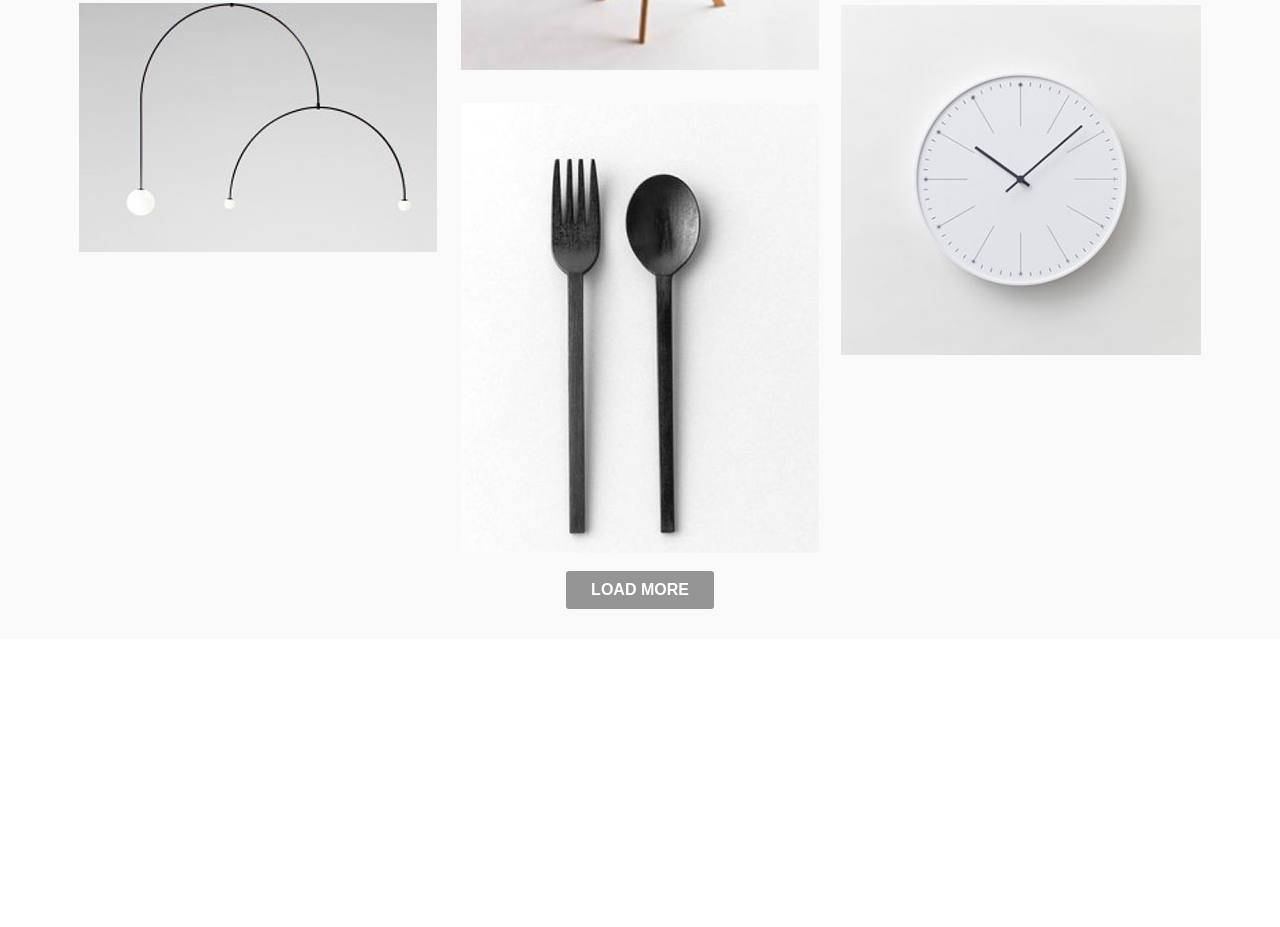
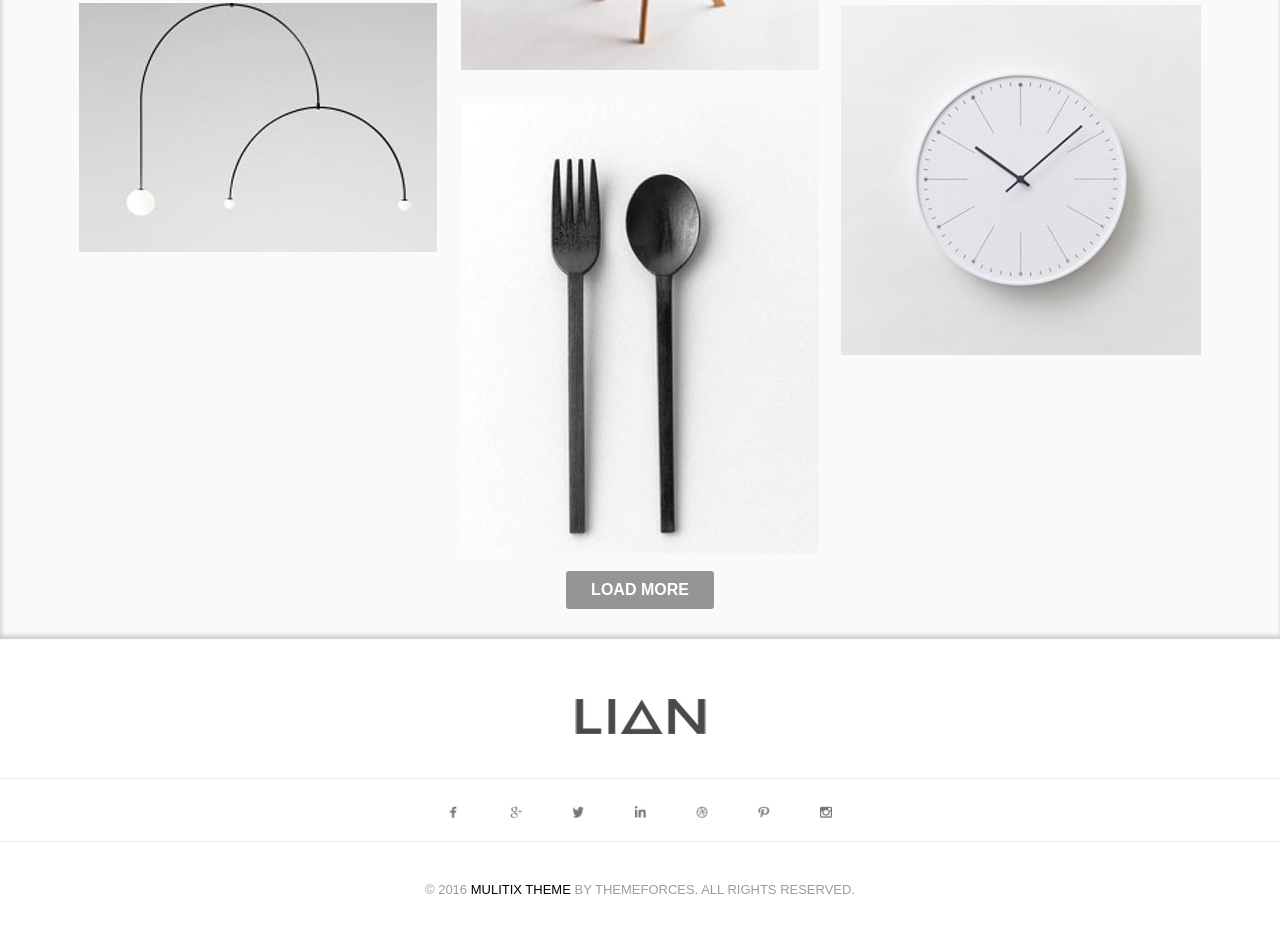
Before and after one commit to ARenatM/Lian, a plain HTML site: page index.html in a window 1280 px wide. Shown: the part 1388-2315 px from the top of the page. Before the commit the page ends 2027 px from the top, so only its background shows below. Drawn offline with nearby package versions, Linux system fonts and the light colour scheme.

Commit message:
final home

```diff
--- a/index.html
+++ b/index.html
@@ -5,7 +5,7 @@
     <meta charset="UTF-8">
     <meta name="viewport" content="width=device-width, initial-scale=1.0">
     <link rel="stylesheet" href="styles/style.css">
-    <title>Lian</title>
+    <title>Document</title>
 </head>
 
 <body>
@@ -14,9 +14,9 @@
         <div class="container">
             <div class="header__owner">
 
-                <div class="header__logo">
+                <a href="#" class="header__logo">
                     <img src="images/logo.jpg" alt="">
-                </div>
+                </a>
                 <nav class="header__nav">
                     <a href="#" class="nav__link">Home</a>
                     <a href="#" class="nav__link">About</a>
@@ -32,16 +32,20 @@
     <section class="slider">
 
         <div class="slider__item">
-            <img src="images/slider/01.jpg" alt="">
+            <img src="images/slider/01.jpg" alt="" class="slider__img">
         </div>
         <div class="slider__item">
-            <img src="images/slider/02.jpg" alt="">
+            <img src="images/slider/02.jpg" alt="" class="slider__img">
         </div>
         <div class="slider__item">
-            <img src="images/slider/01.jpg" alt="">
+            <img src="images/slider/01.jpg" alt="" class="slider__img">
         </div>
 
     </section>
+
+    <!--
+        Main
+    -->
 
     <section class="main">
         <div class="container">
@@ -105,15 +109,37 @@
                         <div class="plus">+</div>
                     </a>
                 </div>
+            </div>
 
-            </div>
             <div class="button_load">
                 <button class="load_more">Load more</button>
             </div>
 
-
         </div>
     </section>
+    <!--Main-->
+
+    <footer class="footer">
+
+        <a href="#" class="footer__logo">
+            <img src="images/logo.jpg" alt="">
+        </a>
+
+        <div class="footer__social">
+            <a href="#" class="footer__link"><img src="images/social/facebook.jpg" alt=""></a>
+            <a href="#" class="footer__link"><img src="images/social/google.jpg" alt=""></a>
+            <a href="#" class="footer__link"><img src="images/social/twitter.jpg" alt=""></a>
+            <a href="#" class="footer__link"><img src="images/social/inst.jpg" alt=""></a>
+            <a href="#" class="footer__link"><img src="images/social/hz.jpg" alt=""></a>
+            <a href="#" class="footer__link"><img src="images/social/pinterest.jpg" alt=""></a>
+            <a href="#" class="footer__link"><img src="images/social/instagramm.jpg" alt=""></a>
+        </div>
+
+        <h4 class="footer__copywrite">
+            © 2016 <span class="bold"> Mulitix Theme </span> by ThemeForces. All Rights Reserved.
+        </h4>
+
+    </footer>
 
     <script src="https://code.jquery.com/jquery-3.5.1.min.js"></script>
     <script src="js/slick.min.js"></script>
--- a/js/slider.js
+++ b/js/slider.js
@@ -4,6 +4,7 @@ $(document).ready(function () {
         draggable: false,
         infinite: false,
         autoplay: true,
-        autoplaySpeed: 2900
+        autoplaySpeed: 2900,
+        adaptiveHeight: true
     });
 });
--- a/styles/style.css
+++ b/styles/style.css
@@ -22,7 +22,7 @@ dd {
 }
 
 img{
-    width: 100%;
+   /* width: 100%;*/
 }
 
 button{
@@ -73,6 +73,10 @@ a{
     margin: 0 auto;
 }
 
+.bold{
+    color: black;
+}
+
 /* Header */
 
 .header{
@@ -91,8 +95,7 @@ a{
 }
 
 .header__logo{
-
-    text-transform: uppercase;
+    display: block;
 }
 
 .nav__link{
@@ -124,6 +127,10 @@ a{
 
 .slider__item{
     outline: none;
+}
+
+.slider__img{
+    width: 100%;
 }
 
 /* Слайдер */
@@ -210,6 +217,7 @@ a{
     font-family: 'Roboto Bold', arial;
     font-size: 14px;
     padding: 30px 0;
+    box-shadow: inset 1px -3px 5px rgba(154, 147, 140, 0.5)
 }
 
 .main__header{
@@ -298,3 +306,53 @@ a{
     opacity: 0.8;
     z-index: 10;
 }
+
+/* Footer */
+
+.footer{
+    display: flex;
+    flex-direction: column;
+
+    padding: 60px 0 30px;
+
+    width: 100%;
+
+    align-items: center;
+
+}
+
+.footer__logo{
+    display: block;
+}
+
+.footer__social{
+    display: flex;
+    justify-content: center;
+    width: 100%;
+    margin: 40px 0;
+    padding: 25px 0;
+    border-top: 1px solid #ebebeb;
+    border-bottom: 1px solid #ebebeb;
+
+}
+
+.footer__link{
+    display: block;
+    width: 12px;
+    height: 12px;
+    margin: 0 25px;
+}
+
+.footer__link img{
+    width: 100%;
+    height: 100%;
+}
+
+.footer__copywrite{
+    font-family: 'Roboto Regular', arial;
+    font-size: 13px;
+    font-weight: 500;
+    color: #9c9c9c;
+
+    text-transform: uppercase;
+}
```
Also changed, not shown: images/social/facebook.jpg (added), images/social/google.jpg (added), images/social/hz.jpg (added), images/social/inst.jpg (added), images/social/instagramm.jpg (added), images/social/pinterest.jpg (added), images/social/twitter.jpg (added).
